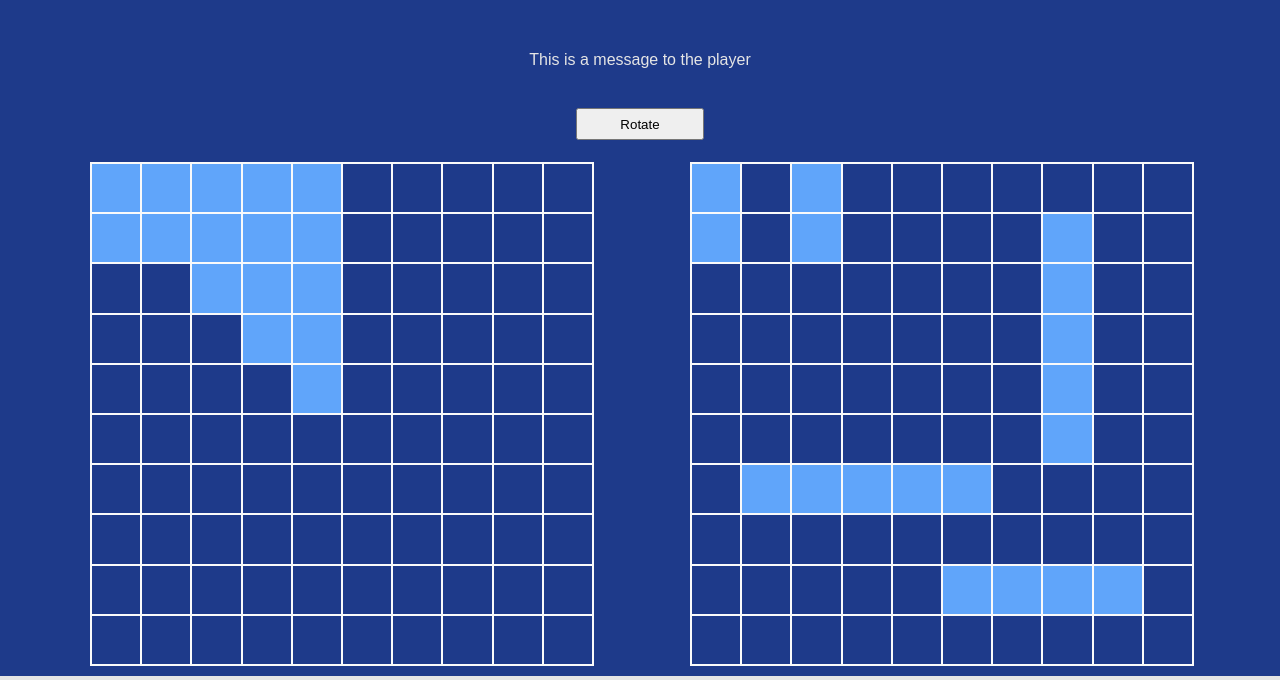
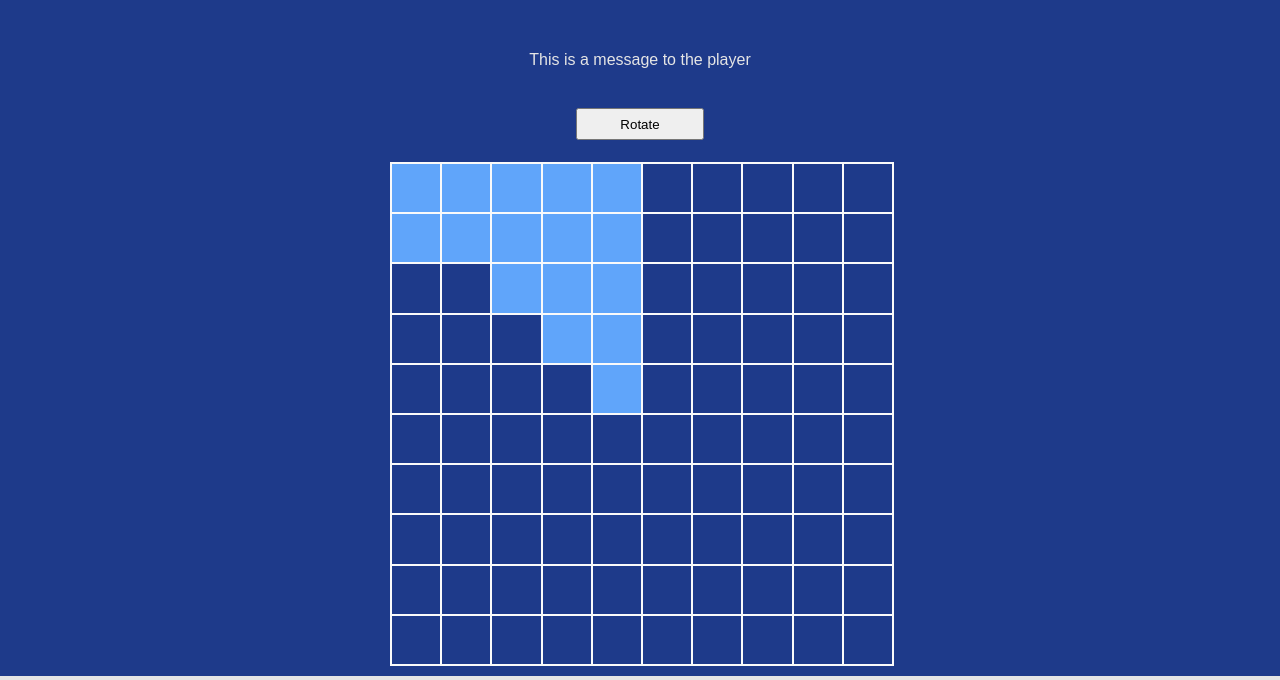
Before and after one commit to jasondewese/odin-battleship, a website built with webpack: page dist/index.html in a window 1280 px wide. Shown: the part 76-756 px from the top of the page. Built offline with nearby package versions, Linux system fonts and the light colour scheme.

Commit message:
Consolodating commits

```diff
--- a/src/Game.js
+++ b/src/Game.js
@@ -19,6 +19,8 @@ const Game = (() => {
         playerBoard.placeShip(3, 0, 3, 3, 3);
         playerBoard.placeShip(4, 0, 4, 4, 4);
 
+
+
         compBoard.placeShip(0, 0, 0, 1, 0);
         compBoard.placeShip(1, 0, 2, 1, 2);
         compBoard.placeShip(2, 8, 5, 8, 8);
@@ -27,6 +29,7 @@ const Game = (() => {
 
         createGameboardDOM.initBoards(player, compPlayer, playerBoard, compBoard);
         console.log(turn + ' turn.');
+
     }
 
     const gameLoop = () => {
--- a/src/Gameboard.js
+++ b/src/Gameboard.js
@@ -7,6 +7,7 @@ const Gameboard = () => {
     let _board = [];
     let _shipList = [];
     let _shotsFired = [];
+    let _shipsPlaced = 0;
 
     const _initBoard = (() => {
         for (let i = 0; i < _BOARDSIZE; i++) {
@@ -53,6 +54,7 @@ const Gameboard = () => {
                 currIndex++;
             }
         }
+        _shipsPlaced++;
 
         return [_board[x1][y1].ship, _board[x2][y2].ship];
     }
@@ -123,7 +125,11 @@ const Gameboard = () => {
         return _board;
     }
 
-    return {placeShip, receiveAttack, isAllSunk, getShotStatus, printBoard, getBoard};
+    const getShipsPlaced = () => {
+        return _shipsPlaced;
+    }
+
+    return {placeShip, receiveAttack, isAllSunk, getShotStatus, printBoard, getBoard, getShipsPlaced};
 }
 
 export {Gameboard};
--- a/src/createGameboardDOM.js
+++ b/src/createGameboardDOM.js
@@ -14,9 +14,23 @@ const createGameboardDOM = (() => {
                 if (typeof playerBoard.getBoard()[i][j] === "object") {
                    boardCell.classList.add('ship-cell');
                 }
+
+                /*
+                First attempt at manual ship placing
+
+                boardCell.addEventListener('click', function () {
+                    if (playerBoard.getShipsPlaced() < 5) {
+                        playerBoard.placeShip(playerBoard.getShipsPlaced(), i, j, i, j+playerBoard.getShipsPlaced());
+                    }
+                })
+                */
+
+
                 /*
                 ************************
                 No longer need event listener since computer attacks are assigned with code
+
+                Could be used for a two player game option later
                 ************************
                 boardCell.addEventListener('click', function () {
                     Game.gameTurn(compPlayer, compBoard, playerBoard, i, j);
@@ -45,6 +59,7 @@ const createGameboardDOM = (() => {
                 boardWrapper.appendChild(boardCell);
             }
         }
+        boardWrapper.style.display = 'none';
     }
 
     const initBoards = (player, compPlayer, playerBoard, compBoard) => {
--- a/src/style.css
+++ b/src/style.css
@@ -50,8 +50,6 @@ main {
     width: 8rem;
 }
 
-
-
 .board-wrapper {
 
     width: 500px;
@@ -90,6 +88,7 @@ main {
 .miss-cell {
     background-color: #fca5a5;
 }
+
 /*End Main game area style*/
 
 /*Footer style*/
```
Also changed, not shown: dist/bundle.js.
